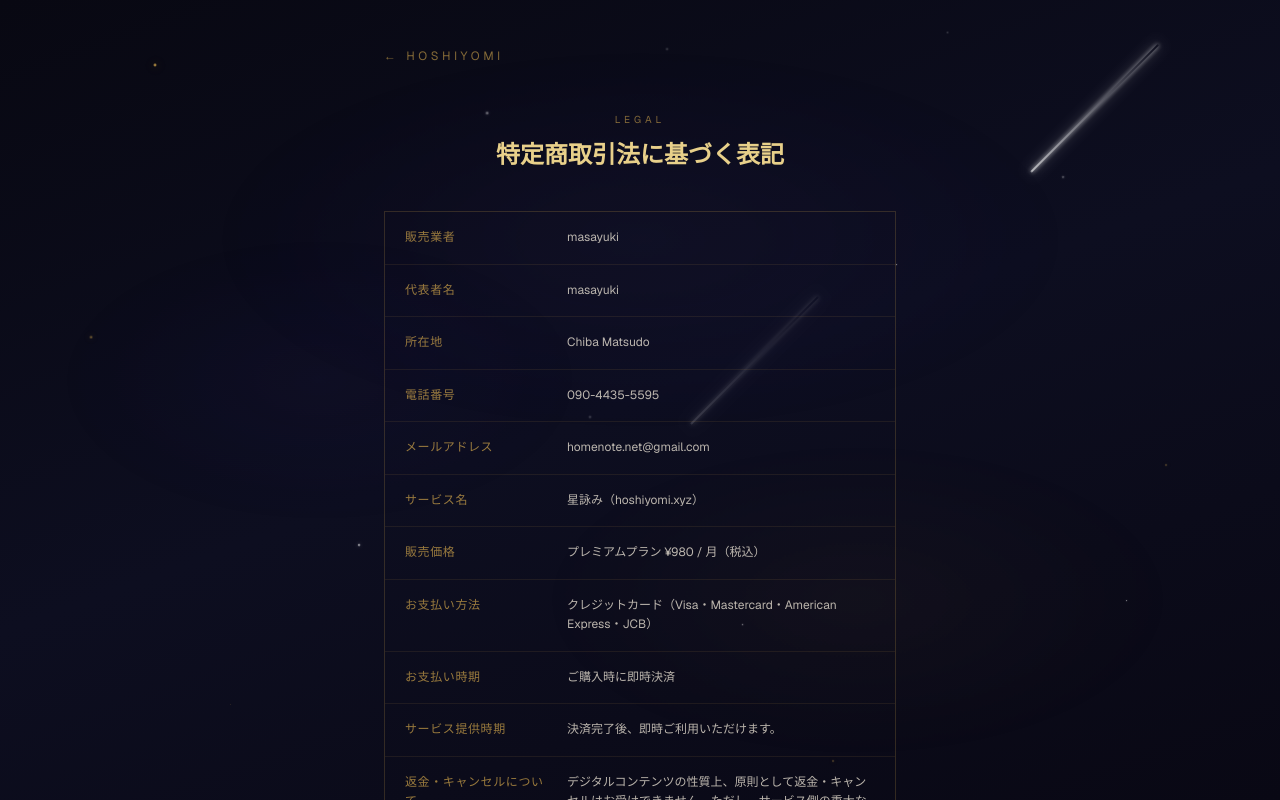
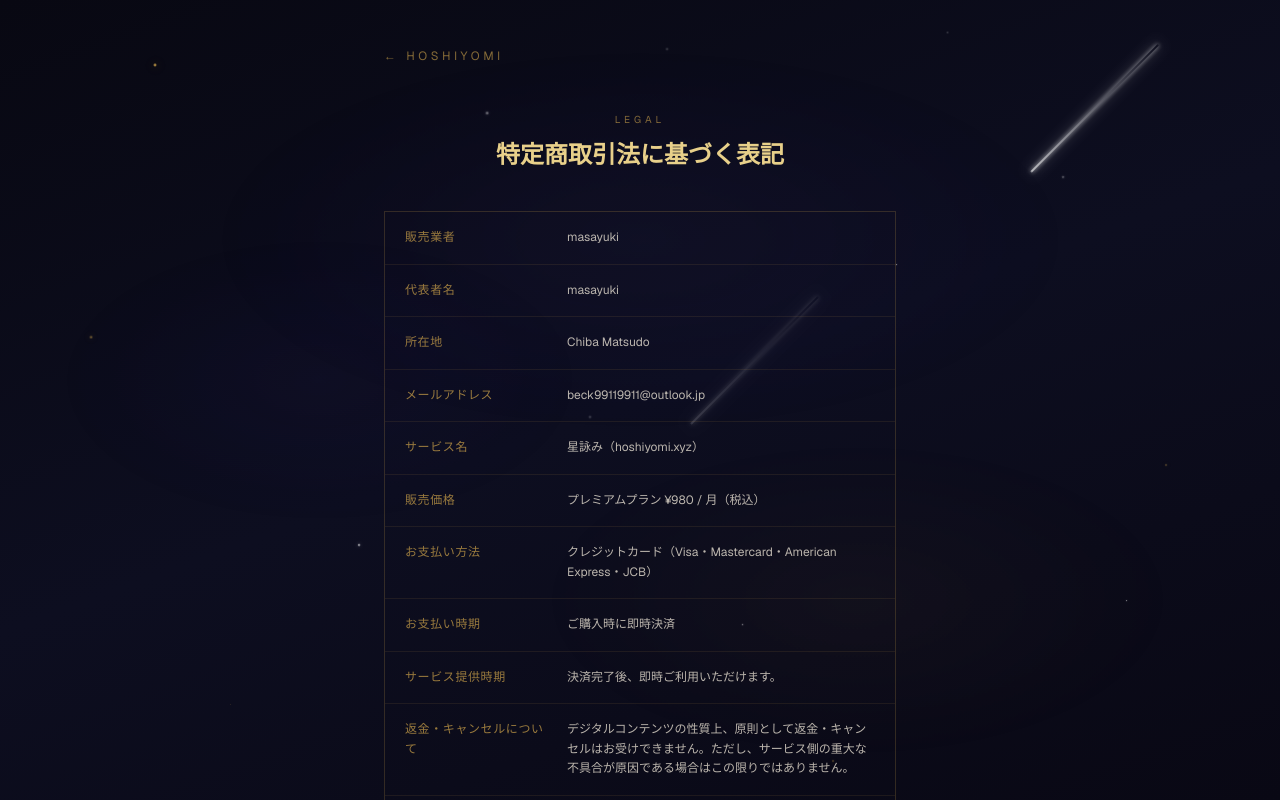
Before and after one commit to beck99119911/hoshiyomi, a Next.js app: page /tokusho in a window 1280 px wide. Shown: the top 800 px of the page. Built offline with nearby package versions, Linux system fonts and the light colour scheme.

Commit message:
tokusho: 電話番号削除・メールアドレスをoutlook.jpに変更

```diff
--- a/app/tokusho/page.tsx
+++ b/app/tokusho/page.tsx
@@ -4,8 +4,7 @@ const ROWS = [
   { label: "販売業者", value: "masayuki" },
   { label: "代表者名", value: "masayuki" },
   { label: "所在地", value: "Chiba Matsudo" },
-  { label: "電話番号", value: "090-4435-5595" },
-  { label: "メールアドレス", value: "homenote.net@gmail.com" },
+  { label: "メールアドレス", value: "beck99119911@outlook.jp" },
   { label: "サービス名", value: "星詠み（hoshiyomi.xyz）" },
   { label: "販売価格", value: "プレミアムプラン ¥980 / 月（税込）" },
   { label: "お支払い方法", value: "クレジットカード（Visa・Mastercard・American Express・JCB）" },
```
